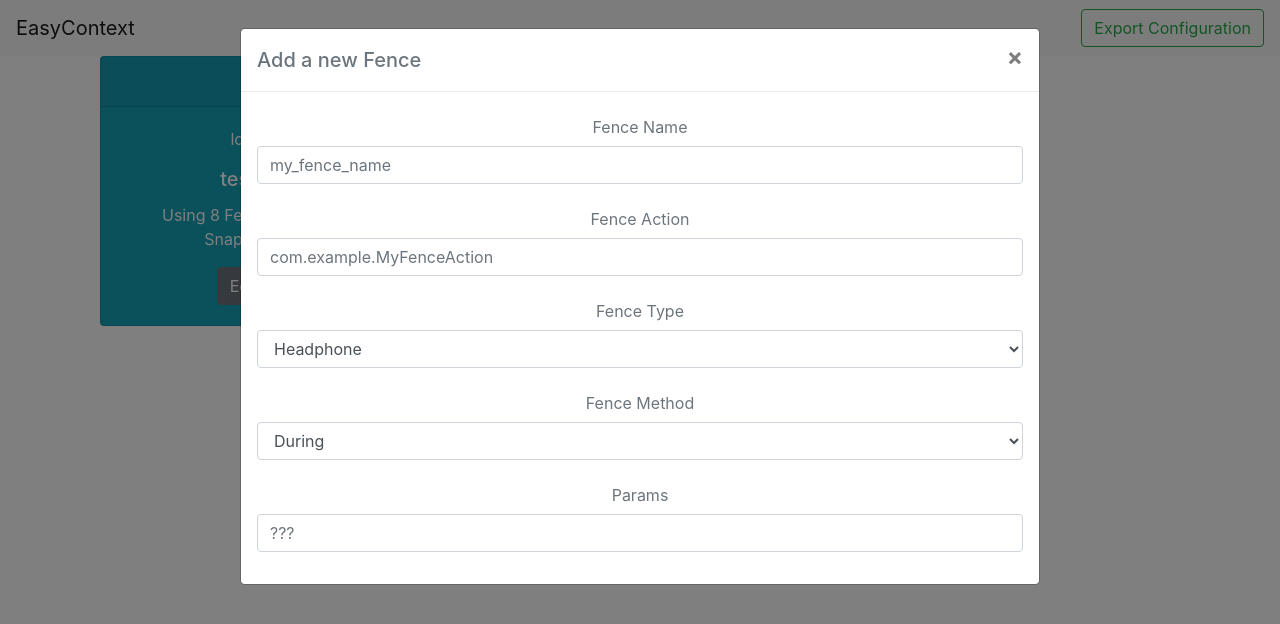
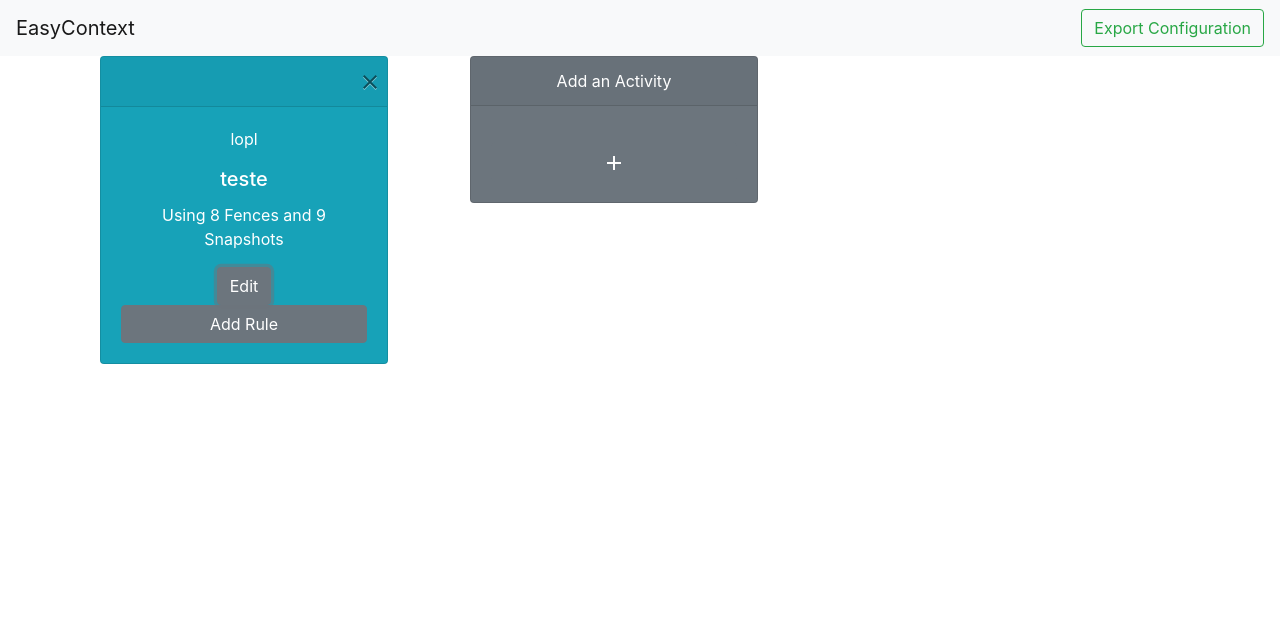
Before and after one commit to davitabosa12/easycontext-web, a React (Create React App) app: page / in a window 1280 px wide. Both pictures are taken after a click on the button "Edit". Shown: the top 624 px of the page. Built offline with nearby package versions, Linux system fonts and the light colour scheme.

Commit message:
mudanca nas rules

```diff
--- a/src/Activity.js
+++ b/src/Activity.js
@@ -1,6 +1,6 @@
 import React, { Component } from 'react';
 import './App.css';
-import ActivityEdit from './FenceForm';
+import ActivityEdit from './ActivityEdit';
 
 
 export default class Activity extends Component {
@@ -12,9 +12,11 @@ export default class Activity extends Component {
             fences: [],
             snapshots: [],
         };
+        this._callActivityEdit = this._callActivityEdit.bind(this);
     }
-    _callModal(){
-        console.log("oi")
+    _callActivityEdit(ev){
+        var settings = document.getElementById(this.props.id+"-activity-edit")
+        settings.className = "d-block";
     }
     render() {
         return (
@@ -33,8 +35,8 @@ export default class Activity extends Component {
                         <p className="">{this.props.activityPacket}</p>
                         <h5 className="card-title">{this.props.activityClass}</h5>
                         <p className="card-text">{this.props.text}</p>
-                        <button className="btn btn-secondary" data-toggle="modal" data-target="#activityEdit">Edit</button>
-                        <ActivityEdit modalId="activityEdit" fences={this.state.fences} snapshots={this.state.snapshots} />
+                        <button className="btn btn-secondary" id={this.props.id} onClick={this._callActivityEdit}>Edit</button>
+                        <ActivityEdit modalId="activityEdit" id={`${this.props.id}-activity-edit`} fences={this.state.fences} snapshots={this.state.snapshots} />
                     </div>
                 </div>
             </div>
--- a/src/ActivityEdit.js
+++ b/src/ActivityEdit.js
@@ -13,9 +13,16 @@ export default class ActivityEdit extends Component {
         this.state = {
             fencesList: this.props.fences,
             snapshotList: this.props.snapshots,
+            hidden: true,
         };
         this._handleOnNewFence = this._handleOnNewFence.bind(this);
 
+    }
+
+    _toggle() {
+        this.setState({
+            hidden: !this.state.hidden,
+        })
     }
 
     componentDidMount() {
@@ -34,25 +41,33 @@ export default class ActivityEdit extends Component {
             <FenceAttribute name={fence.name} action={fence.action} type={fence.type} method={fence.method} params={fence.params} />
         )
     }
+    _renderSnapshot(snapshot) {
+        return (
+            <span>aya</span>
+        )
+    }
     _renderFencesList(fencesList) {
         return fencesList.map(this._renderFence)
     }
+    _renderSnapshotsList(snapshotList) {
+        return snapshotList.map(this._renderSnapshot)
+    }
     render() {
         //TODO: Add  new fence
+        var display = " d-inline-block ";
+        if (this.state.hidden) {
+            display = " d-none ";
+        }
         return (
-            <div class="modal fade bd-example-modal-lg" id={this.props.modalId} tabindex="-1" role="dialog" aria-labelledby="myLargeModalLabel" aria-hidden="true">
-                <div class="modal-dialog modal-lg">
-                    <div class="modal-content">
-                        { this._renderFencesList(this.state.fencesList) }
-                        { this._renderSnapshotsList(this.state.snapshotList) }
-                        <button className="btn btn-block btn-secondary" data-toggle="modal" data-target="#addRule">Add Rule</button>
-                        <FenceForm />
-                    </div>
-                </div>
+            <div id={this.props.id} className={display}>
+                {this._renderFencesList(this.state.fencesList)}
+                {this._renderSnapshotsList(this.state.snapshotList)}
+                <button className="btn btn-block btn-secondary" data-toggle="modal" data-target="#addRule">Add Rule</button>
+                <FenceForm modalId="addRule" />
             </div>
 
+        )
 
 
-        )
     }
 }
--- a/src/FenceForm.js
+++ b/src/FenceForm.js
@@ -3,7 +3,7 @@ import './App.css';
 import FenceAttribute from './FenceAttibute';
 import MethodForm from './form/MethodForm';
 
-export default class ActivityEdit extends Component {
+export default class FenceForm extends Component {
     constructor(props) {
         super(props);
         this.state = {
--- a/src/RegisteredActivities.js
+++ b/src/RegisteredActivities.js
@@ -58,7 +58,7 @@ export default class RegisteredActivities extends Component {
 
 
         return (
-            <Activity key ={`${activity.packet}.${activity.class}`} activityPacket={activity.packet} activityClass={activity.class} text={text}/>
+            <Activity key ={`${activity.packet}.${activity.class}`} id={`${activity.packet}.${activity.class}`} activityPacket={activity.packet} activityClass={activity.class} text={text}/>
         )
     }
     _renderActivitiesList(activitiesList){
--- a/src/form/MethodForm.js
+++ b/src/form/MethodForm.js
@@ -13,9 +13,9 @@ export default class MethodForm extends Component {
 
 
     componentDidUpdate(prevProps, prevState){
-
+        //Checar se os props que eu recebi realmente sao diferentes dos props que eu ja tinha
+        //isto evita recursao
         if(prevState.fenceType !== this.props.type){
-            //Perform some operation here
             this.setState({
                 fenceType: this.props.type,
             })
```
